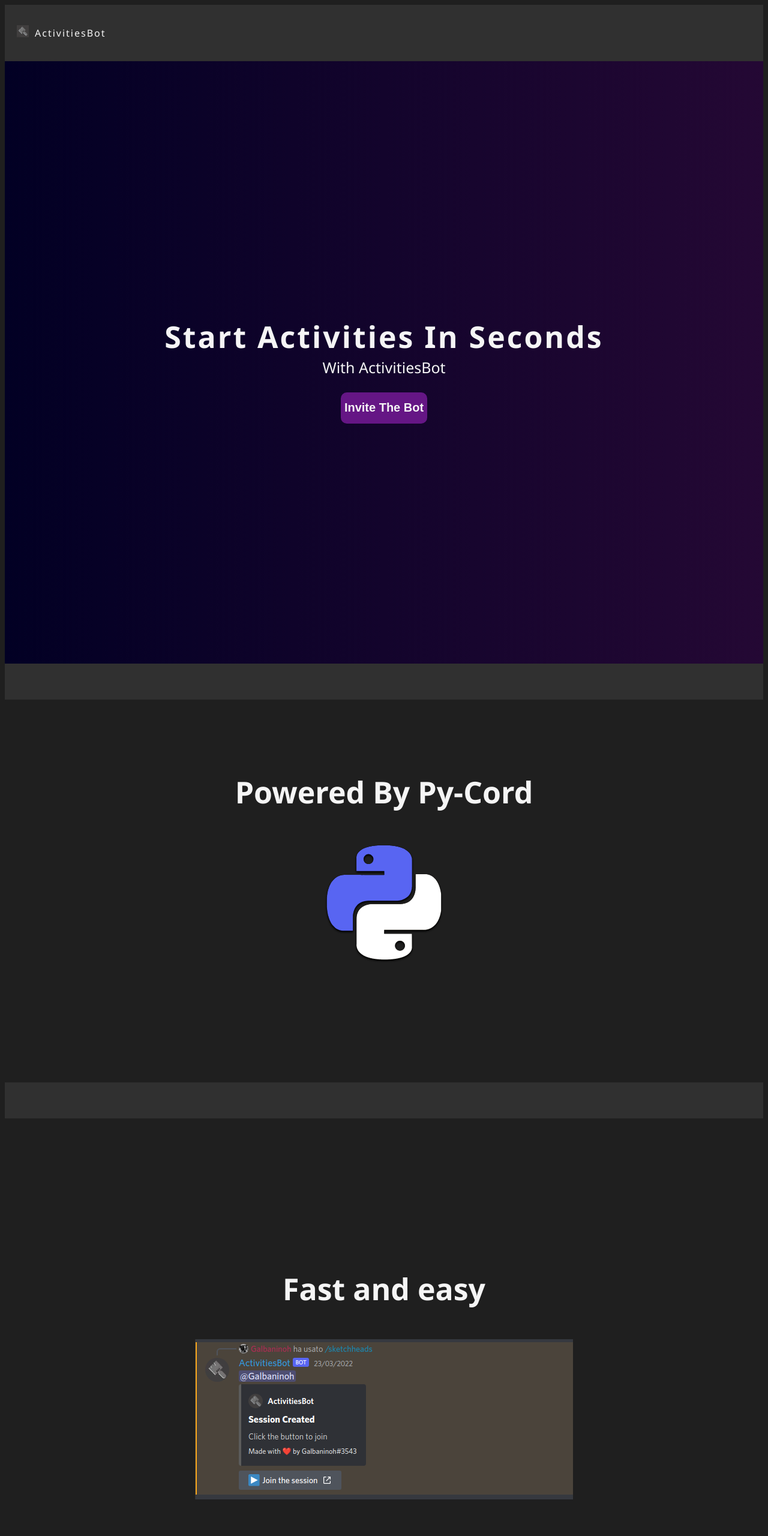
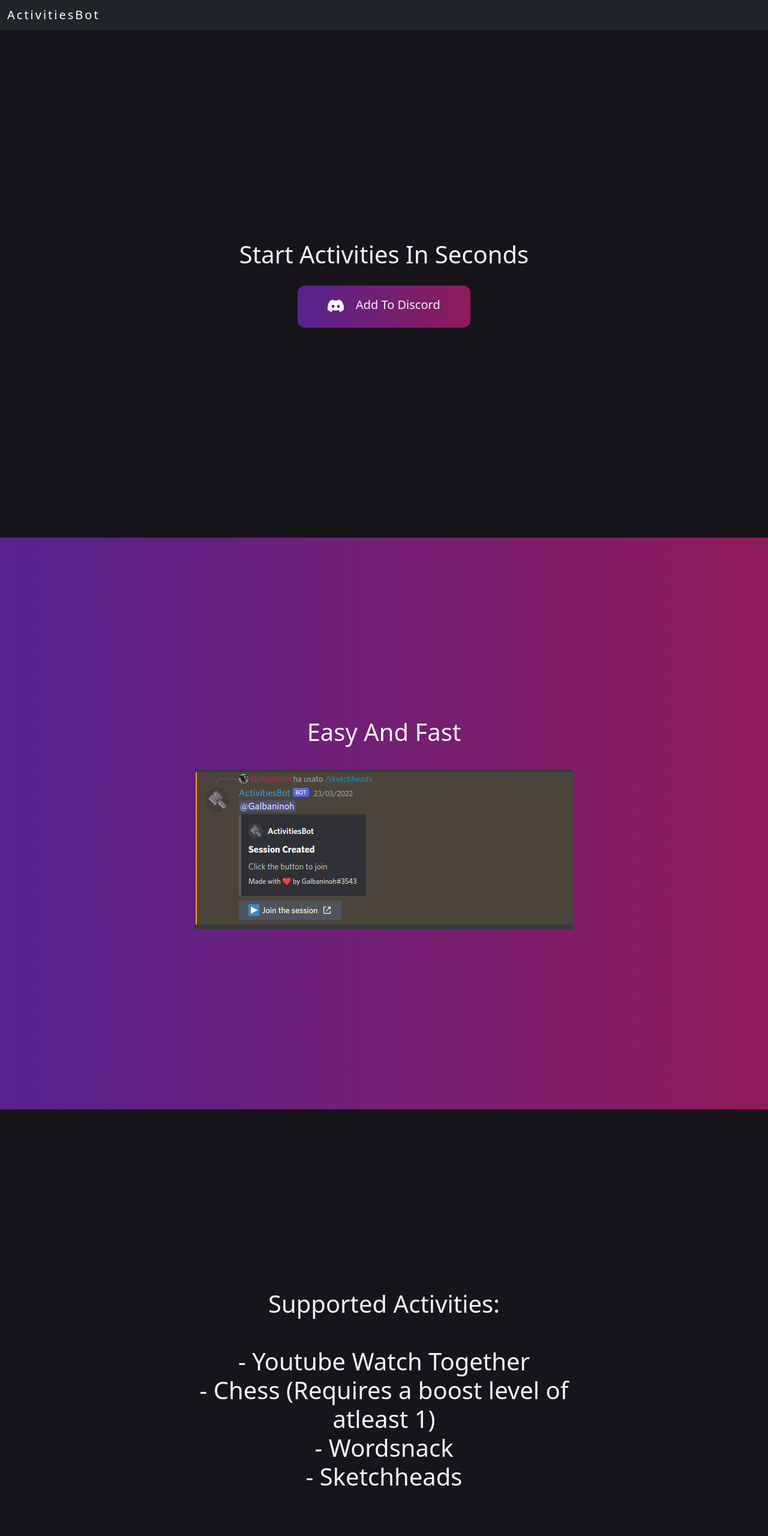
Before and after one commit to Galbaninoh/activitiesbot-website, a plain HTML site: page index.html in a window 1280 px wide. Shown: the top 2560 px of the page at 60% size. Drawn offline with nearby package versions, Linux system fonts and the light colour scheme.

Commit message:
New Site!

```diff
--- a/index.html
+++ b/index.html
@@ -1,50 +1,62 @@
 <!DOCTYPE html>
-<head style="font-family:'Segoe UI', Tahoma, Geneva, Verdana">
-    <title>Activities Bot</title>
-    <link rel="icon" type="image/x-icon" href="favicon.ico">
+<html lang="en">
+<head>
+    <meta charset="UTF-8">
+    <meta http-equiv="X-UA-Compatible" content="IE=edge">
+    <meta name="viewport" content="width=device-width, initial-scale=1.0">
+    <title>ActivitiesBot | Home</title>
+    <link rel="icon" type="image/x-icon" href="./img/favicon.ico">
     <meta property="og:type" content="website">
     <meta property="og:title" content="Activities Bot" />
     <meta property="og:description" content="A bot to start discord activties" />
     <meta property="og:url" content="https://activtiesbot.xyz" />
-    <meta property="og:image" content="/logo.png" />
-    <div style="padding-top: 20px;background-color: rgb(48, 48, 48);padding-bottom: 20px;letter-spacing:2px">
-        <img src="logo.png" alt="Logo" width="20px" style="float:left; padding-top: 14px; padding-right: 10px; padding-left: 20px;">
-        <p style="color: whitesmoke;">ActivitiesBot</p>
+    <meta property="og:image" content="./img/logo.png" />
+    <link href="https://cdn.jsdelivr.net/npm/bootstrap@5.2.0-beta1/dist/css/bootstrap.min.css" rel="stylesheet" integrity="sha384-0evHe/X+R7YkIZDRvuzKMRqM+OrBnVFBL6DOitfPri4tjfHxaWutUpFmBp4vmVor" crossorigin="anonymous">
+</head>
+<body>
+    <div style="letter-spacing: 3px;">
+        <nav class="navbar navbar-dark bg-dark">
+            <div class="container-fluid">
+                <span class="navbar-brand mb-0 h1 fw-lighter">ActivitiesBot</span>
+            </div>
+        </nav>
     </div>
-</head>
-<body style="background-color: rgb(31, 31, 31);font-family: 'Segoe UI', Tahoma, Geneva, Verdana, sans-serif;">
-    <div style="padding-top: 400px;padding-bottom: 400px;background-image: linear-gradient(90deg, rgba(2,0,36,1) 0%, rgba(36,8,52,1) 100%);">
-        <p style="color: whitesmoke; text-align: center;font-size: 25px">
-            <strong style="font-size: 50px; letter-spacing: 3px;">Start Activities In Seconds</strong><br>
-            With ActivitiesBot
-        </p>
-        <button style="border: none; background-color: rgb(101, 22, 133); margin: 0 auto; display: block; border-radius: 10px;color: whitesmoke; cursor:pointer;" id="invitebot" >
-            <p>
-                <div>
-                    <strong style="font-size: 20px;">Invite The Bot</strong>
-                </div>
-            </p>
-        </button>
-        <script>
-            const invite = document.getElementById("invitebot");
-            invite.addEventListener("click", function(e) {
-                url="https://discord.com/oauth2/authorize?client_id=955928472549736448&permissions=8&scope=applications.commands%20bot"
-                window.open(url, '_blank').focus();
-            })
-        </script>
+
+    <div style="padding: 350px; background-color: rgb(23, 20, 26);">
+        <div class="container text-center" >
+            <h1 style="color: whitesmoke;" class="fw-lighter">Start Activities In Seconds</h1>
+            <a href="https://discord.com/oauth2/authorize?client_id=955928472549736448&permissions=8&scope=applications.commands%20bot">
+                <button style="background:linear-gradient(90deg, rgba(86,35,144,1) 0%, rgba(144,26,88,1) 100%); border:none; border-radius: 12px; margin-top:20px; padding:20px; padding-left: 50px; padding-right: 50px">
+                    <img src="./img/discordlogo.png" height="30px" alt="" style="margin-right: 20px;">
+                    <h5 class="fw-lighter" style="margin-bottom: 0rem;color: whitesmoke;float: right;">Add To Discord</h5>
+                </button>
+            </a>
+        </div>
     </div>
-    <div style="padding-top: 30px; padding-bottom: 30px; background-color: rgb(48, 48, 48)"></div>
-    <div style="padding-top: 70px; padding-bottom: 200px;">
-        <p style="text-align: center; font-size: 50px;"><strong style="color: whitesmoke">Powered By Py-Cord</strong></p>
-        <img src="pycord.png" alt="PyCord Logo" style="display:block; margin-right:auto; margin-left:auto">
+    <div style="padding:300px; background-image: linear-gradient(90deg, rgba(86,35,144,1) 0%, rgba(144,26,88,1) 100%); color: whitesmoke;">
+        <div class="container text-center">
+            <h1 class="fw-lighter">Easy And Fast</h1>
+            <img src="./img/exemple.png" alt="Exemple" style="margin-top: 30px;">
+        </div>
     </div>
-    <div style="padding-top: 30px; padding-bottom: 30px; background-color: rgb(48, 48, 48)"></div>
-    <div style="padding-top: 200px; padding-bottom: 200px;">
-        <p style="text-align: center; color: whitesmoke; font-size: 50px;"><strong>Fast and easy</strong></p>
-        <img src="exemple.png" alt="Exemple" style="margin-left:auto; margin-right:auto; display:block">
+    <div style="padding:300px; background-color: rgb(23, 20, 26); color: whitesmoke;">
+        <div class="container text-center">
+            <h1 class="fw-lighter">
+                Supported Activities: <br>
+                <br>
+                - Youtube Watch Together <br>
+                - Chess <strong>(Requires a boost level of atleast 1)</strong> <br>
+                - Wordsnack <br>
+                - Sketchheads <br>
+            </h1>
+        </div>
     </div>
-    <div style="padding-top: 30px; padding-bottom: 30px; background-color: rgb(48, 48, 48)">
-        <p style="color:whitesmoke; text-align: center;"><strong>Website and bot by Galbaninoh#3543</strong></p>
+    <div style="background-image: linear-gradient(90deg, rgba(86,35,144,1) 0%, rgba(144,26,88,1) 100%); color: whitesmoke;padding: 40px;">
+        <div class="container text-center">
+            <h4 class="fw-light" style="margin:0">Website And Bot By Galbaninoh#3543</h4>
+        </div>
     </div>
+
+    <script src="https://cdn.jsdelivr.net/npm/bootstrap@5.2.0-beta1/dist/js/bootstrap.bundle.min.js" integrity="sha384-pprn3073KE6tl6bjs2QrFaJGz5/SUsLqktiwsUTF55Jfv3qYSDhgCecCxMW52nD2" crossorigin="anonymous"></script>
 </body>
 </html>
```
Also changed, not shown: img/discordlogo.png (renamed from discordlogo.png), img/exemple.png (renamed from exemple.png), img/favicon.ico (renamed from favicon.ico), img/logo.png (renamed from logo.png), img/pycord.png (renamed from pycord.png).
